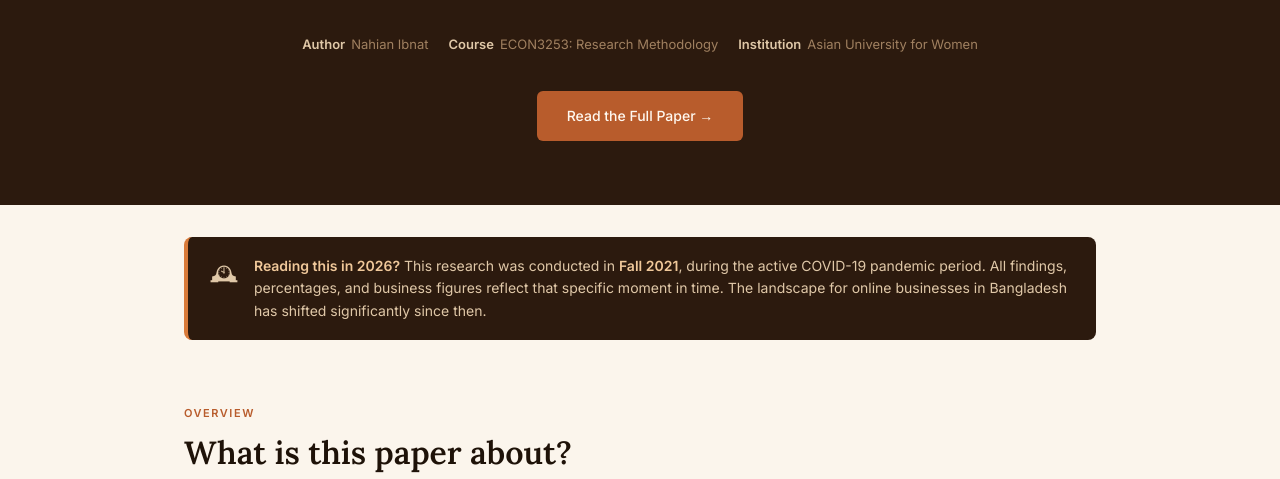
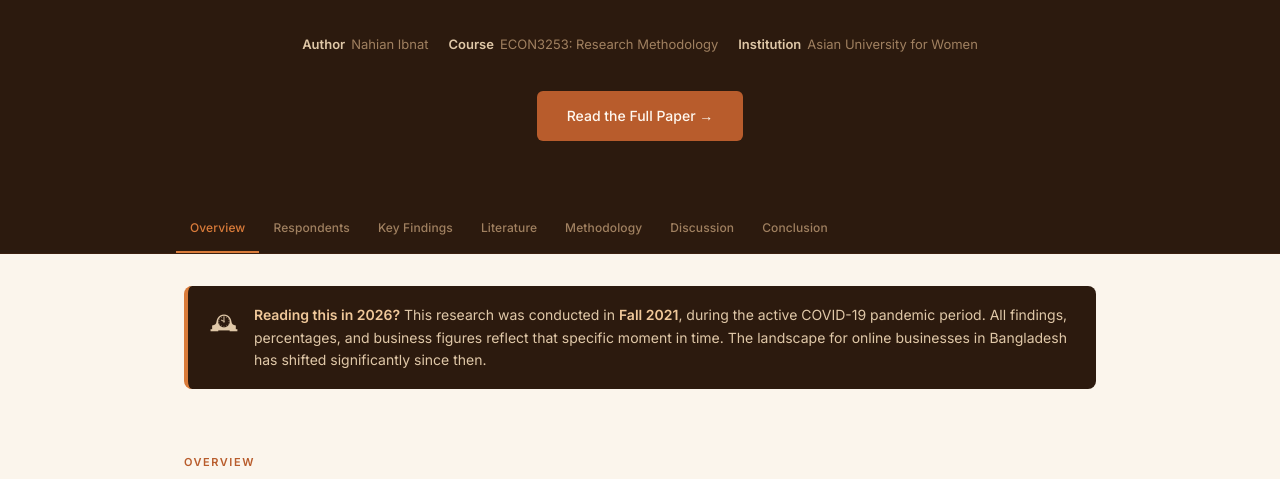
Before and after one commit to NahianIbnat-2000/OnlineWomenEntrepreneurs, a plain HTML site: page index.html in a window 1280 px wide. Shown: the part 303-782 px from the top of the page. Drawn offline with nearby package versions, Linux system fonts and the light colour scheme.

Commit message:
Add files via upload

```diff
--- a/index.html
+++ b/index.html
@@ -119,6 +119,7 @@
   .section {
     padding: 64px 0 40px;
     border-bottom: 1px solid var(--border);
+    scroll-margin-top: 48px;
   }
   .section:last-of-type { border-bottom: none; }
 
@@ -454,6 +455,45 @@
   }
   .followup-list li { margin-bottom: 8px; line-height: 1.5; }
 
+  /* ── TOP NAV ── */
+  .topnav {
+    position: sticky;
+    top: 0;
+    z-index: 100;
+    background: var(--bg-dark);
+    border-bottom: 1px solid #3A2010;
+    overflow-x: auto;
+    -webkit-overflow-scrolling: touch;
+    scrollbar-width: none;
+  }
+  .topnav::-webkit-scrollbar { display: none; }
+
+  .topnav-inner {
+    display: flex;
+    align-items: center;
+    gap: 0;
+    max-width: 960px;
+    margin: 0 auto;
+    padding: 0 16px;
+    white-space: nowrap;
+  }
+
+  .topnav a {
+    display: inline-block;
+    padding: 13px 14px;
+    font-size: 12px;
+    font-weight: 500;
+    color: #A08060;
+    text-decoration: none;
+    border-bottom: 2px solid transparent;
+    transition: color 0.15s, border-color 0.15s;
+    letter-spacing: 0.01em;
+    flex-shrink: 0;
+  }
+
+  .topnav a:hover { color: var(--accent-light); }
+  .topnav a.active { color: var(--accent-warm); border-bottom-color: var(--accent-warm); }
+
   /* ── FOOTER ── */
   .footer {
     background: var(--bg-dark);
@@ -504,6 +544,19 @@
   </a>
 </section>
 
+<!-- STICKY NAV -->
+<nav class="topnav" id="topnav">
+  <div class="topnav-inner">
+    <a href="#overview">Overview</a>
+    <a href="#respondents">Respondents</a>
+    <a href="#findings">Key Findings</a>
+    <a href="#literature">Literature</a>
+    <a href="#methodology">Methodology</a>
+    <a href="#discussion">Discussion</a>
+    <a href="#conclusion">Conclusion</a>
+  </div>
+</nav>
+
 <main class="page">
 
   <!-- TIME BANNER -->
@@ -515,7 +568,7 @@
   </div>
 
   <!-- ABSTRACT -->
-  <section class="section">
+  <section class="section" id="overview">
     <p class="section-label">Overview</p>
     <h2>What is this paper about?</h2>
     <p>COVID-19 pushed Bangladesh's unemployment rate from 4.20% in 2019 to 5.30% in 2020. But inside that crisis, something interesting happened: women across Chittagong started businesses online. This paper asks two simple questions: what pushed them to start, and can they keep going after the pandemic ends?</p>
@@ -549,7 +602,7 @@
   </section>
 
   <!-- CHARTS: WHO ARE THEY -->
-  <section class="section">
+  <section class="section" id="respondents">
     <p class="section-label">The Respondents</p>
     <h2>Who are these entrepreneurs?</h2>
     <p>The 50 respondents ranged in age from 16 to 55. Most were young, married or single, and almost all were running their businesses entirely on Facebook or other social platforms.</p>
@@ -578,7 +631,7 @@
   </section>
 
   <!-- KEY FINDINGS -->
-  <section class="section">
+  <section class="section" id="findings">
     <p class="section-label">Key Findings</p>
     <h2>What the data showed</h2>
     <p>Four main factors came up as important: COVID itself, type of business, access to a housemaid, and family support. Here is what each one looked like in practice.</p>
@@ -631,7 +684,7 @@
   </section>
 
   <!-- LITERATURE REVIEW -->
-  <section class="section">
+  <section class="section" id="literature">
     <p class="section-label">Literature Review</p>
     <h2>What research from other countries found</h2>
     <p>Before this paper, most studies on women entrepreneurs during COVID focused on how businesses collapsed, not how new ones formed. This paper fills a gap specific to Bangladesh. Here is what the existing literature looked like.</p>
@@ -686,7 +739,7 @@
   </section>
 
   <!-- METHODOLOGY -->
-  <section class="section">
+  <section class="section" id="methodology">
     <p class="section-label">Methodology</p>
     <h2>How the study was done</h2>
     <p>This was a quantitative study using convenience sampling, meaning respondents were women entrepreneurs the researcher followed on Facebook. Questionnaires were sent via Google Forms, Messenger, and WhatsApp. Both close-ended and open-ended questions were used. Data was analyzed in STATA and Google Sheets.</p>
@@ -730,7 +783,7 @@
   </section>
 
   <!-- DISCUSSION -->
-  <section class="section">
+  <section class="section" id="discussion">
     <p class="section-label">Discussion</p>
     <h2>What the findings mean</h2>
     <p>The data points to three clear stories: what pushed women into online business, what shapes their decision to stay, and whether staying is actually realistic.</p>
@@ -760,7 +813,7 @@
   </section>
 
   <!-- CONCLUSION -->
-  <section class="section">
+  <section class="section" id="conclusion">
     <p class="section-label">Conclusion</p>
     <h2>So, did it work out for them?</h2>
     <p>For most of these women, yes. They started with low investment (often under BDT 20,000), got real customers through Facebook, and earned profits that most of them were satisfied with. The pandemic gave them a reason to start, and the support from family and housemaids gave them the time to do it.</p>
@@ -791,12 +844,27 @@
 </footer>
 
 <script>
-  // PROGRESS BAR
-  window.addEventListener('scroll', () => {
-    const el = document.getElementById('progress');
+  // PROGRESS BAR + ACTIVE NAV
+  const navLinks = document.querySelectorAll('.topnav a');
+  const sections = ['overview','respondents','findings','literature','methodology','discussion','conclusion'];
+
+  function updateNav() {
     const pct = (window.scrollY / (document.body.scrollHeight - window.innerHeight)) * 100;
-    el.style.width = pct + '%';
-  });
+    document.getElementById('progress').style.width = pct + '%';
+
+    let current = sections[0];
+    const navH = document.getElementById('topnav').offsetHeight + 8;
+    for (const id of sections) {
+      const el = document.getElementById(id);
+      if (el && el.getBoundingClientRect().top <= navH + 40) current = id;
+    }
+    navLinks.forEach(a => {
+      a.classList.toggle('active', a.getAttribute('href') === '#' + current);
+    });
+  }
+
+  window.addEventListener('scroll', updateNav, { passive: true });
+  updateNav();
 
   const WARM = {
     terracotta: '#B85C2C',
```
